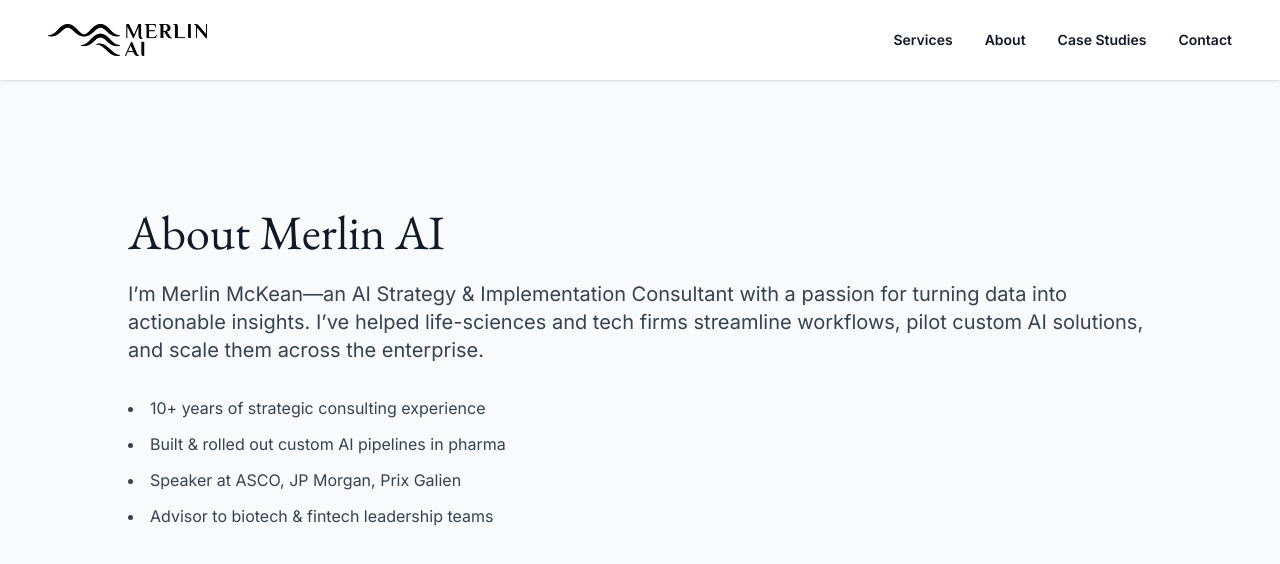
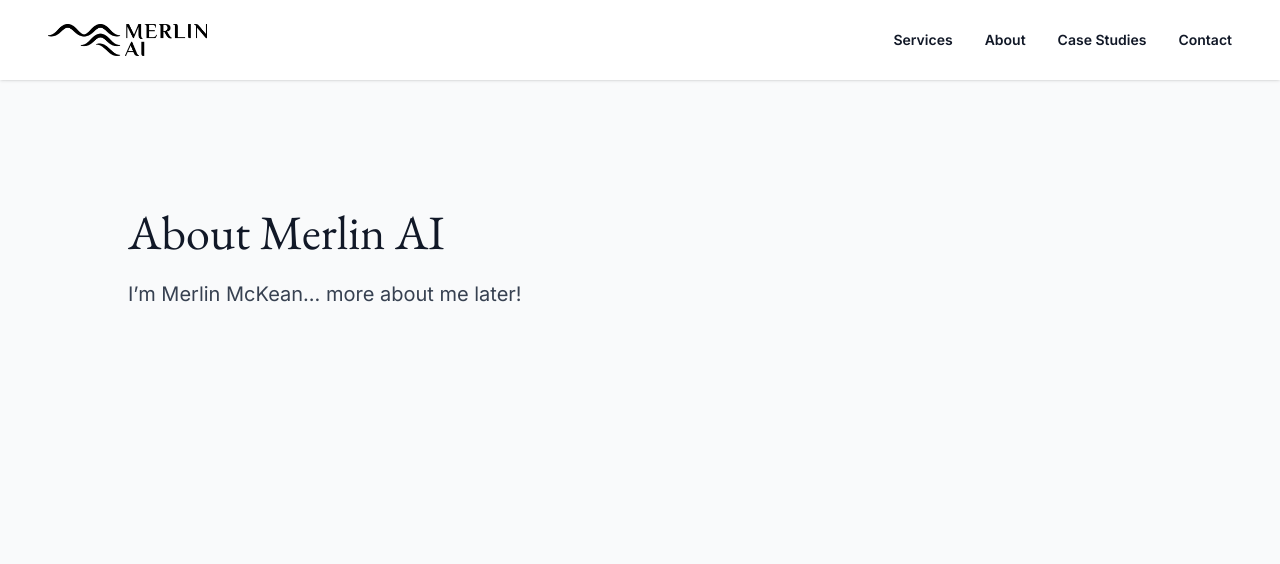
Before and after one commit to merlinmckean/website-from-same.new, a Next.js app: page /about in a window 1280 px wide. Shown: the top 564 px of the page. Built offline with nearby package versions, Linux system fonts and the light colour scheme.

Commit message:
removed falsehoods in About Me

```diff
--- a/src/app/about/page.tsx
+++ b/src/app/about/page.tsx
@@ -6,17 +6,8 @@ export default function AboutPage() {
             About Merlin AI
           </h1>
           <p className="text-xl text-gray-700 mb-8">
-            I’m Merlin McKean—an AI Strategy & Implementation Consultant with a
-            passion for turning data into actionable insights. I’ve helped
-            life-sciences and tech firms streamline workflows, pilot custom AI
-            solutions, and scale them across the enterprise.
+            I’m Merlin McKean... more about me later!
           </p>
-          <ul className="list-disc list-inside space-y-3 text-gray-700">
-            <li>10+ years of strategic consulting experience</li>
-            <li>Built & rolled out custom AI pipelines in pharma</li>
-            <li>Speaker at ASCO, JP Morgan, Prix Galien</li>
-            <li>Advisor to biotech & fintech leadership teams</li>
-          </ul>
         </div>
       </div>
     );
```
